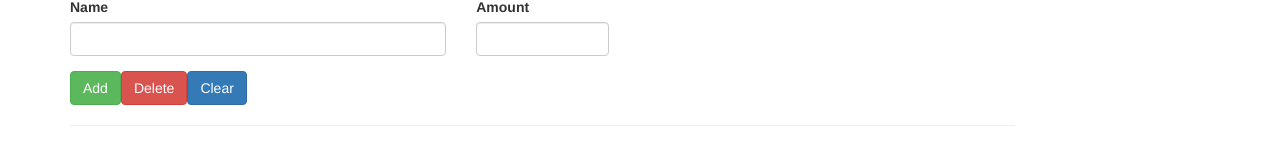
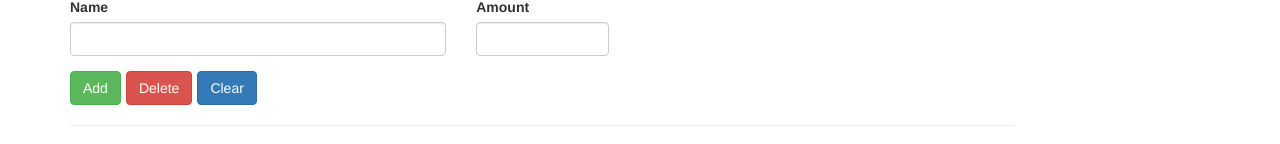
Before and after one commit to istvan-halasz/recipe-book-shooping, an Angular app: page / in a window 1280 px wide. Shown: the part 535-679 px from the top of the page. Built offline with nearby package versions, Linux system fonts and the light colour scheme.

Commit message:
fix button spacing

```diff
--- a/src/app/shopping-list/shopping-edit/shopping-edit.component.html
+++ b/src/app/shopping-list/shopping-edit/shopping-edit.component.html
@@ -13,9 +13,11 @@
       </div>
       <div class="row">
         <div class="col-xs-12">
-          <button class="btn btn-success" type="submit">Add</button>
-          <button class="btn btn-danger" type="button">Delete</button>
-          <button class="btn btn-primary" type="button">Clear</button>
+          <div class="btn-toolbar" role="toolbar">
+            <button class="btn btn-success" type="submit">Add</button>
+            <button class="btn btn-danger" type="button">Delete</button>
+            <button class="btn btn-primary" type="button">Clear</button>
+          </div>
         </div>
       </div>
     </form>
```
